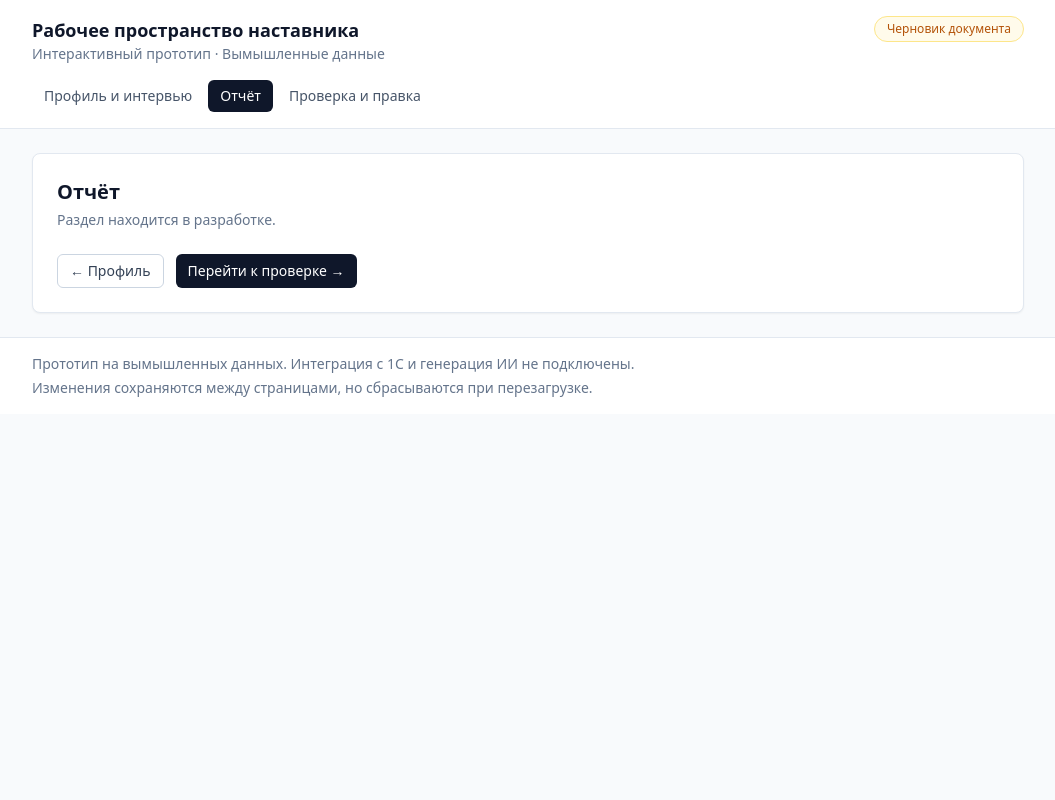
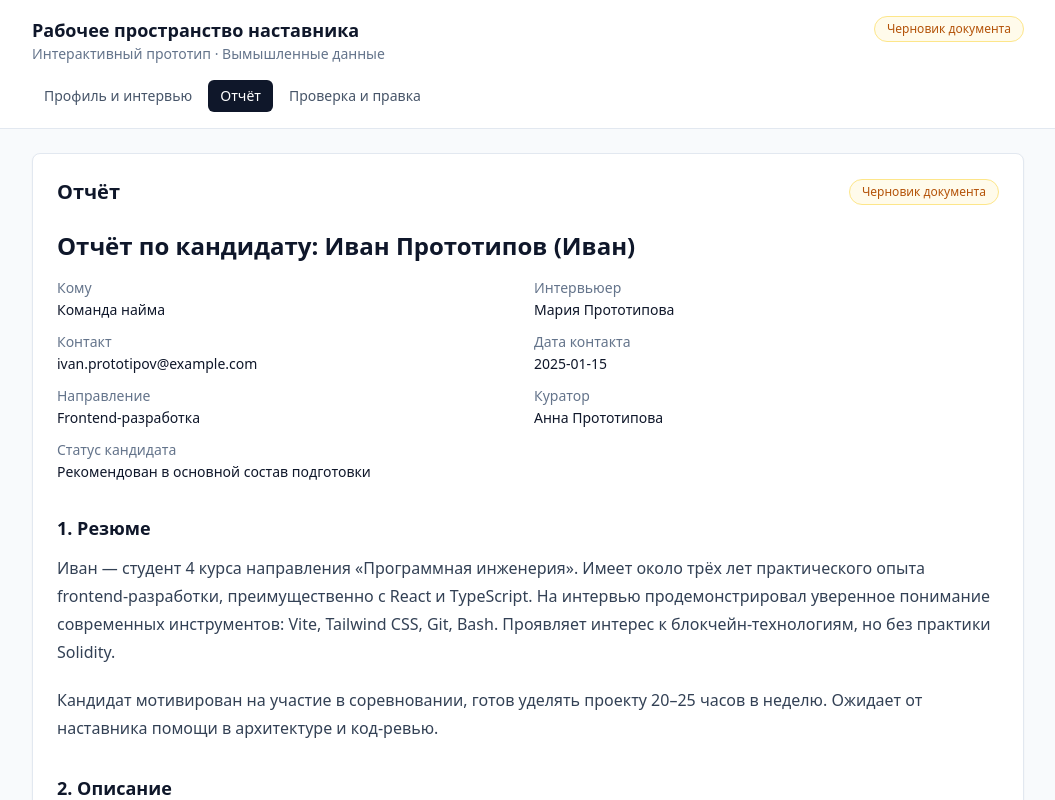
Before and after one commit to Cewerty/Digital-hire-reports, a React (Vite) app: page /report in a window 1280 px wide. Shown: the top 800 px of the page, without its empty margins (112-1167 px from the left). Built offline with nearby package versions, Linux system fonts and the light colour scheme.

Commit message:
feat: реализовать страницу отчёта
Co-authored-by: aider (openai/deepseek/deepseek-v4.1-flash) <aider@aider.chat>

```diff
--- /dev/null
+++ b/src/components/layout/ReportDocument.tsx
@@ -0,0 +1,59 @@
+import type { CandidateReport } from "@/types/candidateReport";
+import { REPORT_SECTION_DEFINITIONS } from "@/data/reportSections";
+import { MarkdownContent } from "@/components/layout/MarkdownContent";
+
+interface ReportDocumentProps {
+  report: CandidateReport;
+}
+
+export function ReportDocument({ report }: ReportDocumentProps) {
+  const { metadata, sections } = report;
+
+  const metadataRows: Array<{ label: string; value: string }> = [
+    { label: "Кому", value: metadata.recipients },
+    { label: "Интервьюер", value: metadata.interviewer },
+    { label: "Контакт", value: metadata.contact },
+    { label: "Дата контакта", value: metadata.contactDate },
+    { label: "Направление", value: metadata.direction },
+    { label: "Куратор", value: metadata.curator },
+    { label: "Статус кандидата", value: metadata.candidateStatus },
+  ];
+
+  return (
+    <article className="space-y-8">
+      <header className="space-y-4">
+        <h1 className="text-2xl font-semibold text-slate-900">
+          Отчёт по кандидату: {report.candidateDisplayName} (
+          {report.candidatePreferredName})
+        </h1>
+
+        <dl className="grid gap-3 sm:grid-cols-2">
+          {metadataRows.map((row) => (
+            <div key={row.label} className="text-sm">
+              <dt className="font-medium text-slate-500">{row.label}</dt>
+              <dd className="mt-0.5 text-slate-900">{row.value}</dd>
+            </div>
+          ))}
+        </dl>
+      </header>
+
+      <div className="space-y-8">
+        {REPORT_SECTION_DEFINITIONS.map((definition, index) => {
+          const section = sections.find((item) => item.id === definition.id);
+          if (!section) {
+            return null;
+          }
+
+          return (
+            <section key={definition.id} className="space-y-3">
+              <h2 className="text-lg font-semibold text-slate-900">
+                {index + 1}. {definition.title}
+              </h2>
+              <MarkdownContent markdown={section.markdown} />
+            </section>
+          );
+        })}
+      </div>
+    </article>
+  );
+}
--- a/src/pages/ReportPage.tsx
+++ b/src/pages/ReportPage.tsx
@@ -1,14 +1,20 @@
 import { Link } from "react-router-dom";
+import { DocumentStateBadge } from "@/components/DocumentStateBadge";
+import { ReportDocument } from "@/components/layout/ReportDocument";
+import { candidateReport } from "@/data/demoData";
 
 export function ReportPage() {
+  const report = candidateReport;
+  const isApproved = report.documentState === "approved";
+
   return (
     <div className="space-y-6">
-      <div>
+      <div className="flex flex-wrap items-center justify-between gap-3">
         <h2 className="text-xl font-semibold">Отчёт</h2>
-        <p className="mt-1 text-sm text-slate-500">
-          Раздел находится в разработке.
-        </p>
+        <DocumentStateBadge state={report.documentState} />
       </div>
+
+      <ReportDocument report={report} />
 
       <div className="flex flex-wrap gap-3">
         <Link
@@ -21,7 +27,7 @@ export function ReportPage() {
           to="/review"
           className="inline-flex items-center rounded-md bg-slate-900 px-3 py-1.5 text-sm font-medium text-white hover:bg-slate-800"
         >
-          Перейти к проверке →
+          {isApproved ? "Повторная проверка и правка →" : "Перейти к проверке →"}
         </Link>
       </div>
     </div>
```
